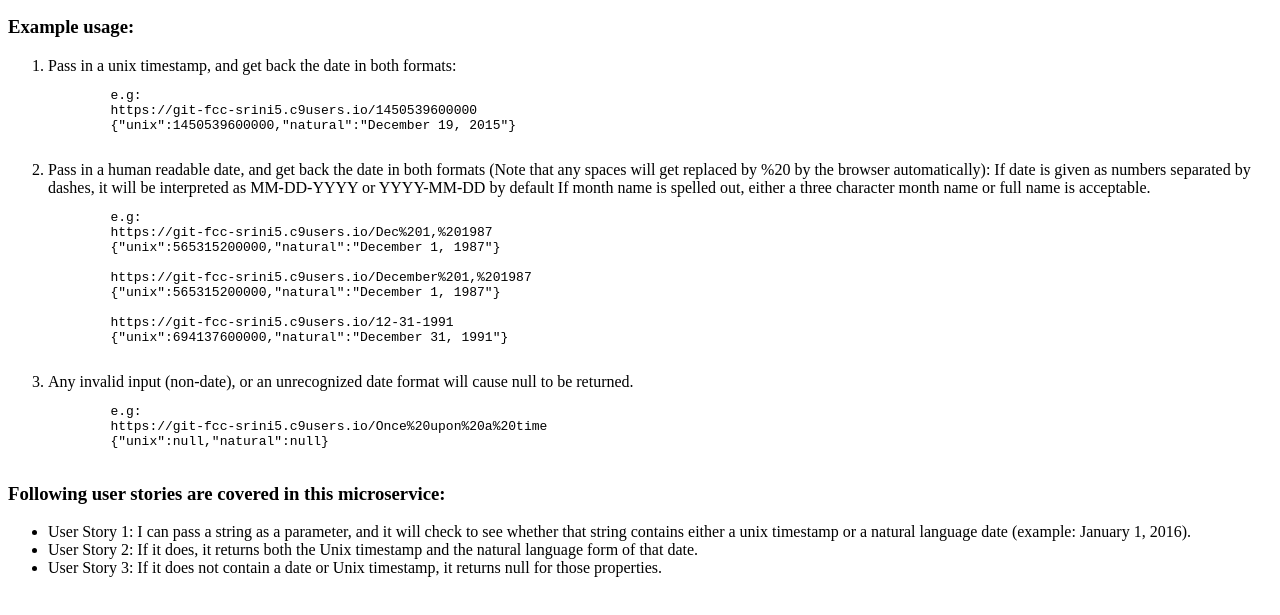
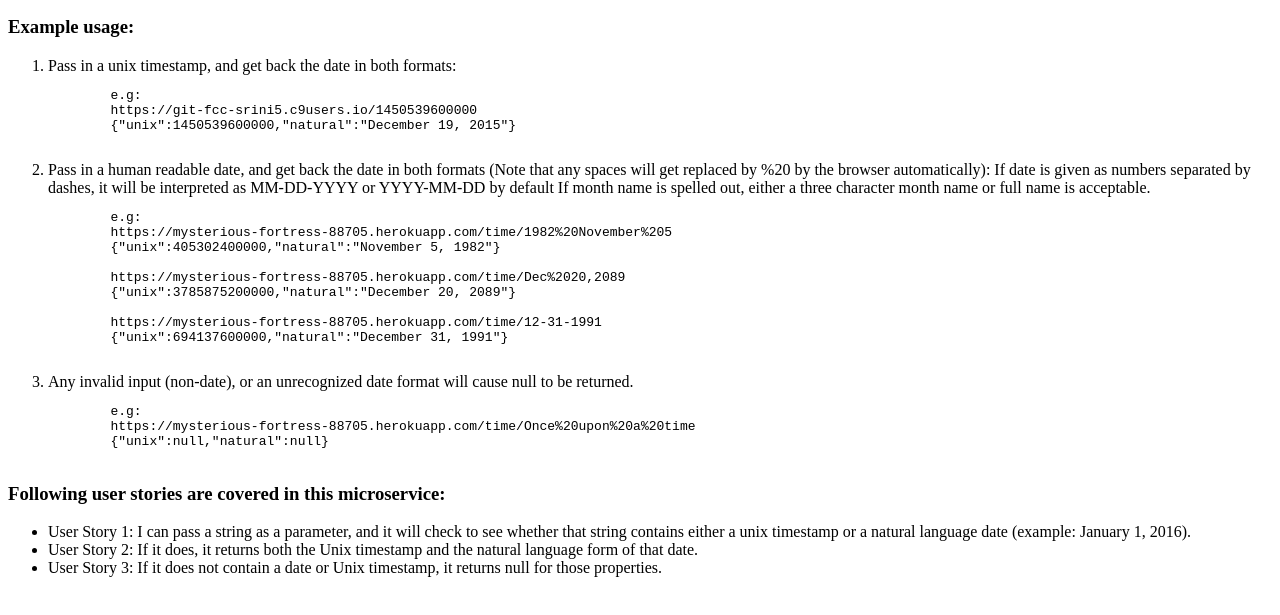
Before and after one commit to srini5/timestamp, a website: page index.html in a window 1280 px wide. Shown: the part 87-702 px from the top of the page. Drawn offline with Linux system fonts and the light colour scheme.

Commit message:
updated links

```diff
--- a/index.html
+++ b/index.html
@@ -28,13 +28,13 @@ Example usage:</h3>
         If month name is spelled out, either a three character month name or full name is acceptable.
         <pre>
         e.g:
-        https://git-fcc-srini5.c9users.io/Dec%201,%201987
-        {"unix":565315200000,"natural":"December 1, 1987"}
+        https://mysterious-fortress-88705.herokuapp.com/time/1982%20November%205
+        {"unix":405302400000,"natural":"November 5, 1982"}
 
-        https://git-fcc-srini5.c9users.io/December%201,%201987
-        {"unix":565315200000,"natural":"December 1, 1987"}
+        https://mysterious-fortress-88705.herokuapp.com/time/Dec%2020,2089
+        {"unix":3785875200000,"natural":"December 20, 2089"}
 
-        https://git-fcc-srini5.c9users.io/12-31-1991
+        https://mysterious-fortress-88705.herokuapp.com/time/12-31-1991
         {"unix":694137600000,"natural":"December 31, 1991"}
         </pre>
     </li>
@@ -42,7 +42,7 @@ Example usage:</h3>
         Any invalid input (non-date), or an unrecognized date format will cause null to be returned.
         <pre>
         e.g:
-        https://git-fcc-srini5.c9users.io/Once%20upon%20a%20time
+        https://mysterious-fortress-88705.herokuapp.com/time/Once%20upon%20a%20time
         {"unix":null,"natural":null}
         </pre>
     </li>
```
